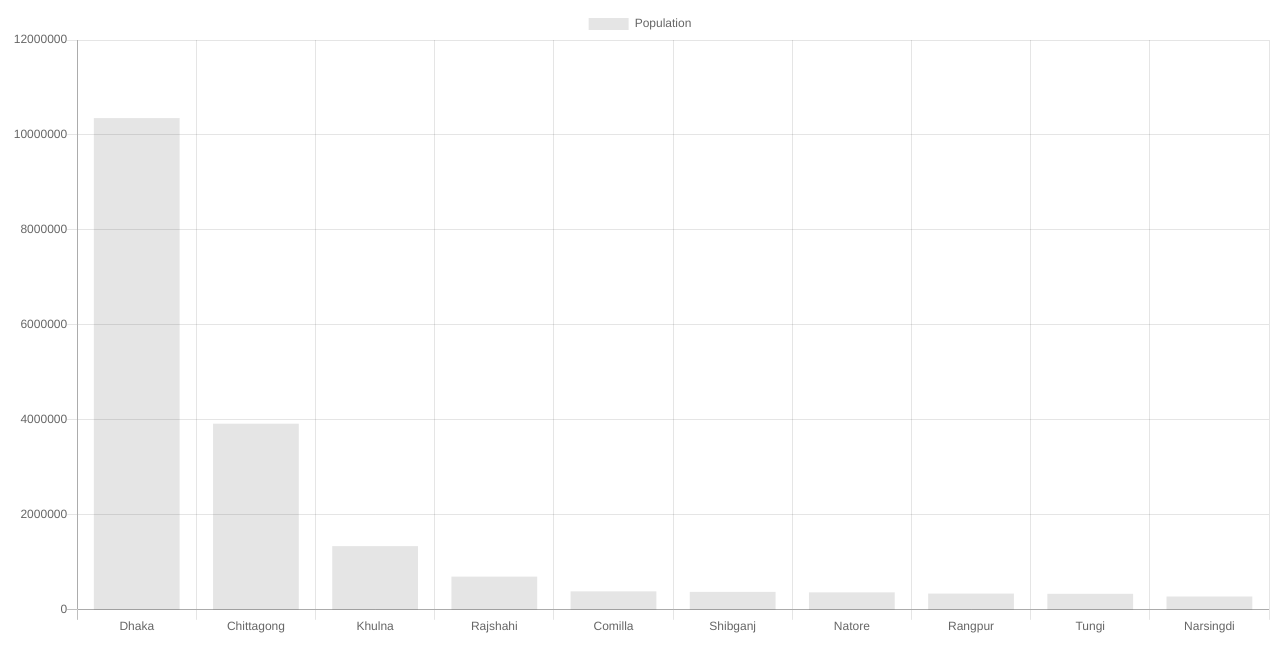
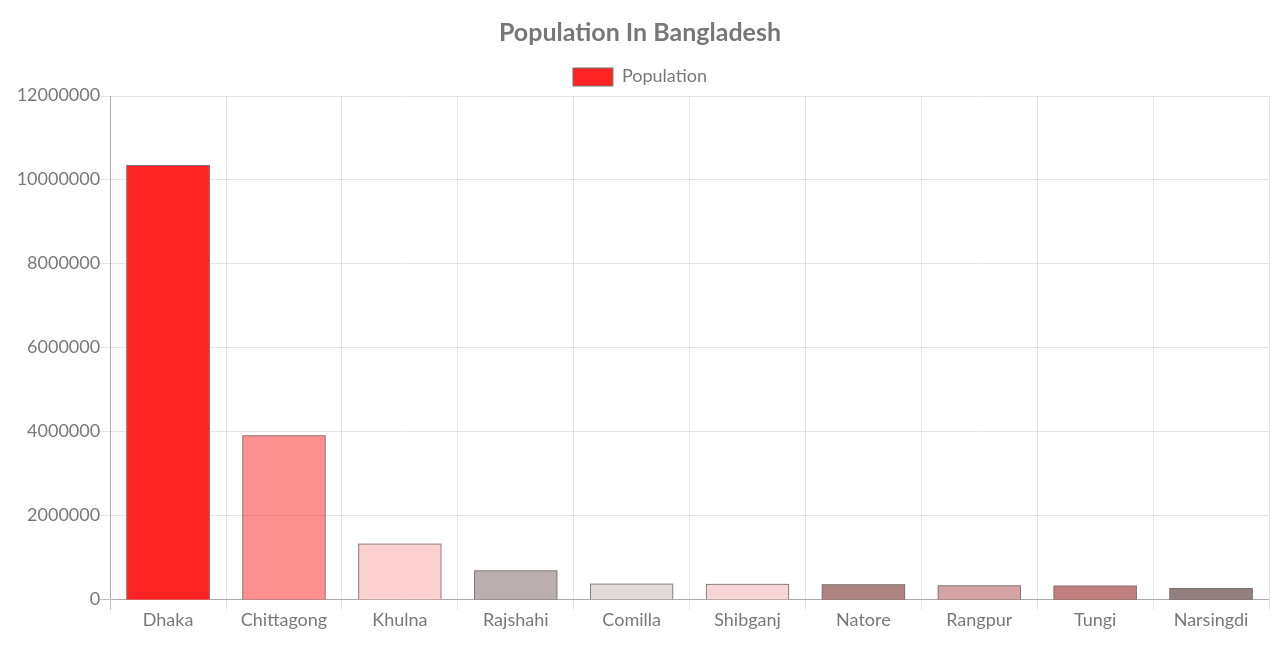
Before and after one commit to Shakib448/javascript-chart-js, a plain HTML site: page index.html in a window 1280 px wide. Drawn offline with nearby package versions, Linux system fonts and the light colour scheme.

Commit message:
Javascript Chart

```diff
--- a/script.js
+++ b/script.js
@@ -1,4 +1,9 @@
 let myChart = document.getElementById('myChart').getContext('2d');
+
+// Global opting
+Chart.defaults.global.defaultFontFamily = 'Lato';
+Chart.defaults.global.defaultFontSize = 18;
+Chart.defaults.global.defaultFontColor = '#777';
 
 let massPopChart = new Chart(myChart,{
     type : 'bar',
@@ -28,8 +33,38 @@ let massPopChart = new Chart(myChart,{
                 343122,
                 337579,
                 281080
-            ]
+            ],
+            backgroundColor :[
+                'rgb(255, 35, 35)',
+                'rgb(255, 35, 35, 0.5)',
+                'rgb(250, 162, 162, 0.5)',
+                'rgb(118, 95, 95, 0.5)',
+                'rgb(197, 180, 180, 0.5)',
+                'rgb(235, 172, 172, 0.5)',
+                'rgb(98, 8, 8, 0.5)',
+                'rgb(171, 73, 73, 0.5)',
+                'rgb(132, 0, 0, 0.5)',
+                'rgb(38, 1, 1, 0.5)'
+            ],
+            borderWidth : 1,
+            borderColor : '#777',
+            hoverBorderWidth : 3,
+            hoverBorderColor : '#000'
         }]
     },
-    options :{},
+    options :{
+        title : {
+            display : true,
+            text : "Population In Bangladesh",
+            fontSize : 25
+        },
+        legend :{
+            labels : {
+                fontColor : '#00'
+            }
+        },
+        tooltips : {
+            enabled : true,
+        }
+    },
 });
```
Also changed, not shown: index.html (+1 -1 lines).
